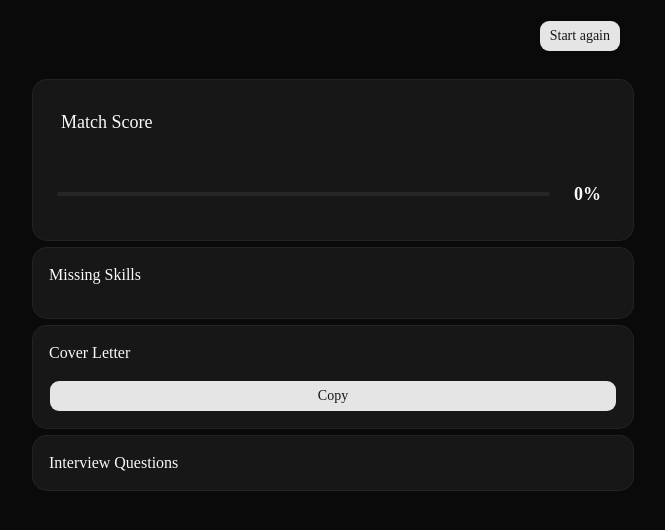
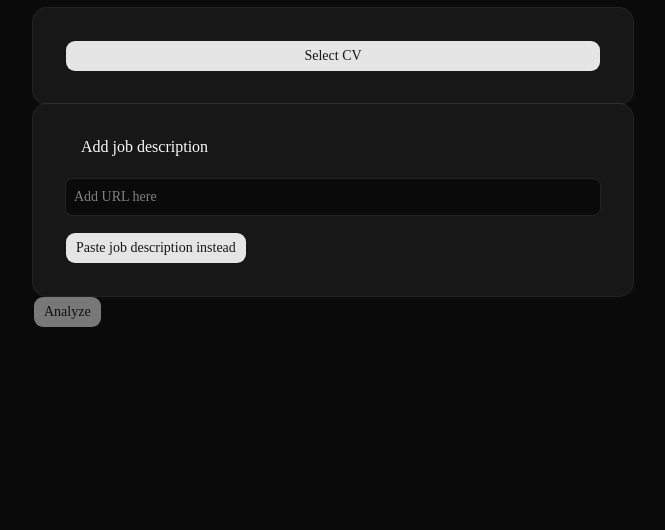
Before and after one commit to STAR-IW/resumioAi, a Next.js app in the folder frontend/: page /analyze in a window 1280 px wide. Shown: the top 530 px of the page, without its empty margins (307-972 px from the left). Built offline with nearby package versions, Linux system fonts and the light colour scheme.

Commit message:
removed unused imports

```diff
--- a/frontend/app/analyze/page.tsx
+++ b/frontend/app/analyze/page.tsx
@@ -1,7 +1,7 @@
 'use client'
 import FileUpload from "@/components/FileUpload";
 import JobInput from "@/components/JobInput";
-import {useEffect, useState} from "react";
+import {useState} from "react";
 import {Button} from "@/components/ui/button";
 import ResultsPanel from "@/components/ResultsPanel";
 import type {AnalysisResult} from "@/components/ResultsPanel"
@@ -12,7 +12,7 @@ export default function Analyze(){
     const [jobValue, setJobValue] = useState<string>('');
     const [analyzeResult, setAnalyzeResult] = useState<AnalysisResult | null>(null);
     const [loading, setLoading] = useState<boolean>(false);
-    const [showResults, setShowResults] = useState<boolean>(true);
+    const [showResults, setShowResults] = useState<boolean>(false);
     const [coverLetter, setCoverLetter] = useState<string>('');
     const [error, setError] = useState<string | null>(null);
     const [jobMode, setJobMode] = useState<'url' | 'paste'>('url');
```
